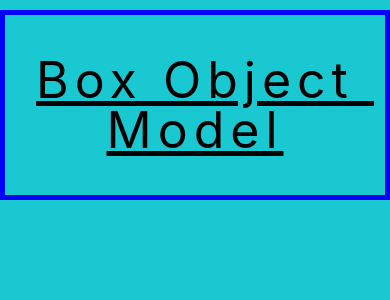
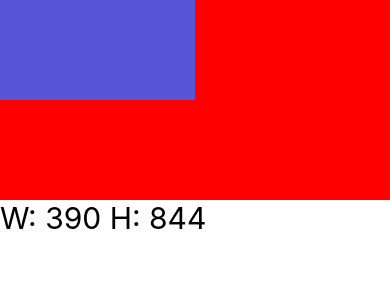
Before and after one commit to ferdeolazabal/RN-firstApp, a React Native app: screen / in a window 390 px wide. Shown: the top 300 px of the page. Built offline with nearby package versions, Linux system fonts and the light colour scheme.

Commit message:
Pyaing with domensions..

```diff
--- a/App.tsx
+++ b/App.tsx
@@ -1,6 +1,7 @@
 import React from 'react';
 import {SafeAreaView} from 'react-native';
-import {BoxObjectModelScreen} from './src/screens/BoxObjectModelScreen';
+// import {BoxObjectModelScreen} from './src/screens/BoxObjectModelScreen';
+import DimensionesScreen from './src/screens/DimensionesScreen';
 // import {ContadorScreen} from './src/screens/ContadorScreen';
 // import {HolaMundoScreen} from './src/screens/HolaMundoScreen';
 
@@ -9,7 +10,8 @@ const App = () => {
         <SafeAreaView style={{flex: 1}}>
             {/* <HolaMundoScreen /> */}
             {/* <ContadorScreen /> */}
-            <BoxObjectModelScreen />
+            {/* <BoxObjectModelScreen /> */}
+            <DimensionesScreen />
         </SafeAreaView>
     );
 };
--- /dev/null
+++ b/src/screens/DimensionesScreen.tsx
@@ -0,0 +1,44 @@
+import {StyleSheet, Text, useWindowDimensions, View} from 'react-native';
+import React from 'react';
+
+// const {width, height} = Dimensions.get('window');
+
+const DimensionesScreen = () => {
+    const {width, height} = useWindowDimensions();
+
+    return (
+        <View>
+            <View style={styles.container}>
+                <View style={styles.cajaMorada} />
+                <View style={styles.cajaNaranja} />
+            </View>
+
+            <View>
+                <Text style={styles.title}>
+                    W: {width} H: {height}{' '}
+                </Text>
+            </View>
+        </View>
+    );
+};
+
+export default DimensionesScreen;
+
+const styles = StyleSheet.create({
+    container: {
+        height: 200,
+        width: '100%',
+        backgroundColor: 'red',
+    },
+    cajaMorada: {
+        backgroundColor: '#5856D6',
+        width: '50%',
+        height: '50%',
+    },
+    cajaNaranja: {
+        backgroundColor: '#F0A23B',
+    },
+    title: {
+        fontSize: 30,
+    },
+});
```
